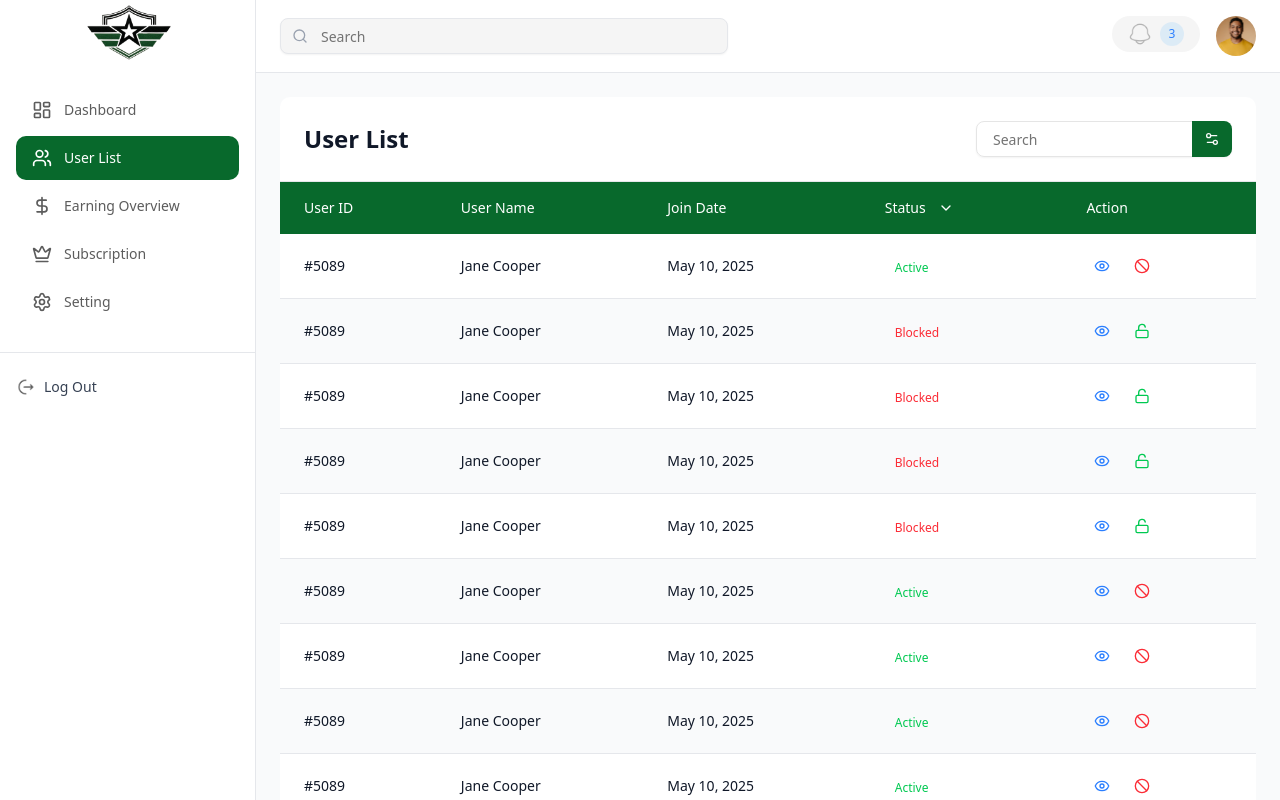
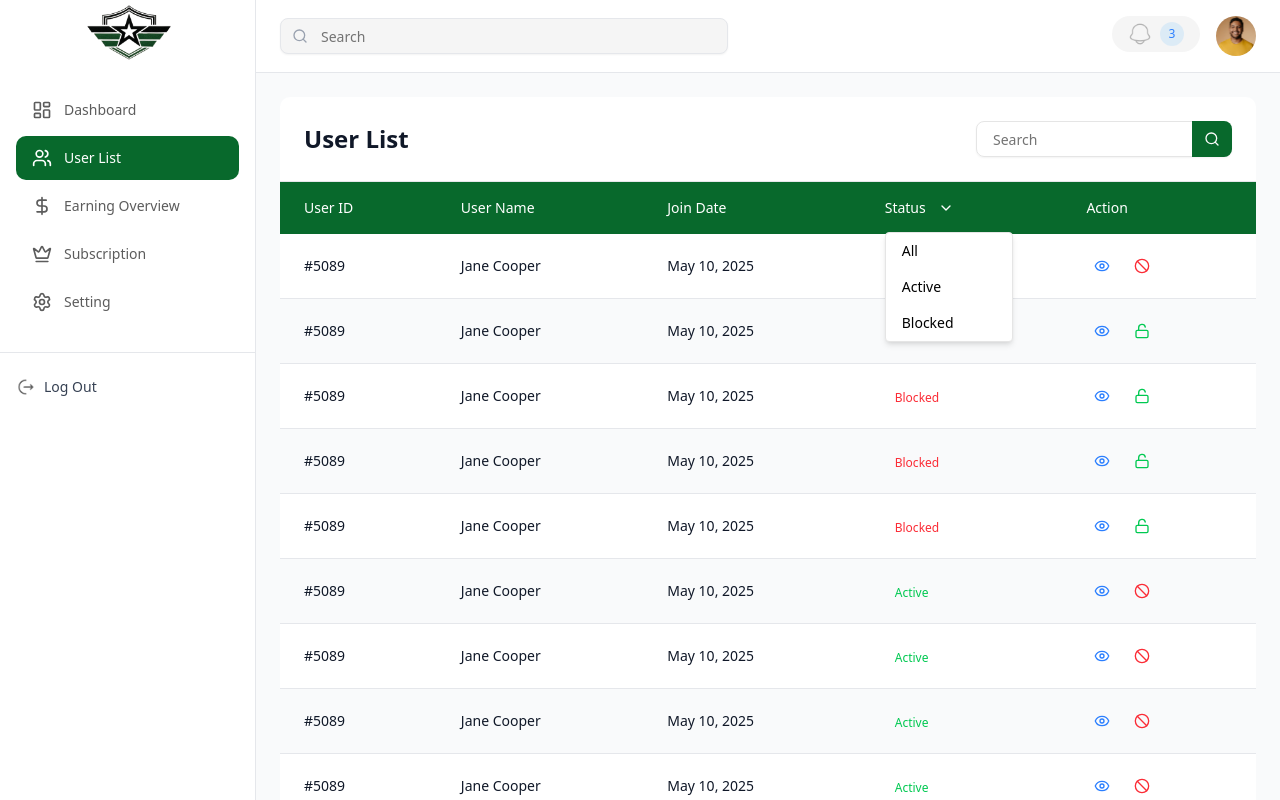
Before and after one commit to CodeBuddy07/ameria-products, a Next.js app: page /dashboard/users in a window 1280 px wide. Both pictures are taken after a click on the button 945 px from the left and 208 px from the top of the page. Built offline with nearby package versions, Linux system fonts and the light colour scheme.

Commit message:
search, filtering and grammer mistake solved

```diff
--- a/app/dashboard/users/_Components/action-buttons.tsx
+++ b/app/dashboard/users/_Components/action-buttons.tsx
@@ -46,7 +46,7 @@ export default function ActionButtons({ status, companyDetails }: ActionButtonsP
 
       <ConfirmationAlert
         title="Are you sure!"
-        description="You want to Delete?"
+        description="Do you want to delete?"
         cancelText="Cancel"
         confirmText="Delete"
         onConfirm={() => console.log('User Deleted')}
--- a/app/dashboard/users/_Components/user-list.tsx
+++ b/app/dashboard/users/_Components/user-list.tsx
@@ -1,7 +1,7 @@
 "use client"
 
 import { useState } from "react"
-import { Settings2 } from "lucide-react"
+import { Search, Settings2 } from "lucide-react"
 import { Button } from "@/components/ui/button"
 import { Input } from "@/components/ui/input"
 import UserTable from "./user-table"
@@ -201,7 +201,7 @@ export default function UserList() {
                 size="sm"
                 className="absolute right-0 top-1/2 -translate-y-1/2 h-9 w-10 p-0 bg-[#08692C] hover:bg-green-700 rounded-s-none"
               >
-                <Settings2 className="h-4 w-4" />
+                <Search className="h-4 w-4" />
               </Button>
             </div>
           </div>
--- a/app/dashboard/users/_Components/user-table.tsx
+++ b/app/dashboard/users/_Components/user-table.tsx
@@ -1,10 +1,76 @@
+// "use client"
+
+// import { ChevronDown } from "lucide-react"
+// import StatusBadge from "./status-badge"
+// import ActionButtons from "./action-buttons"
+// import { Button } from "@/components/ui/button"
+
+
+// type User = {
+//   id: string
+//   name: string
+//   joinDate: string
+//   status: "Active" | "Blocked"
+//   company: {
+//     name: string
+//     email: string
+//     leader: string
+//     subscriptionPlan: string
+//   }
+// }
+
+// interface UserTableProps {
+//   users: User[]
+// }
+
+// export default function UserTable({ users }: UserTableProps) {
+//   return (
+//     <div className="overflow-x-auto">
+//       <table className="w-full">
+//         <thead className="bg-[#08692C] text-white">
+//           <tr>
+//             <th className="px-6 py-2 text-left text-sm font-medium">User ID</th>
+//             <th className="px-6 py-2 text-left text-sm font-medium">User Name</th>
+//             <th className="px-6 py-2 text-left text-sm font-medium">Join Date</th>
+//             <th className="px-6 py-2 text-left text-sm font-medium">
+//               <div className="flex items-center space-x-1">
+//                 <span>Status</span>
+//                 <Button variant="ghost" size="sm" className="h-8 w-8 p-0 rounded-full hover:bg-transparent cursor-pointer">
+//                     <ChevronDown className="h-4 w-4" />
+//                 </Button>
+//               </div>
+//             </th>
+//             <th className="px-6 py-4 text-left text-sm font-medium">Action</th>
+//           </tr>
+//         </thead>
+//         <tbody className="divide-y divide-gray-200">
+//           {users.map((user, index) => (
+//             <tr key={`${user.id}-${index}`} className={index % 2 === 0 ? "bg-white" : "bg-gray-50"}>
+//               <td className="px-6 py-4 text-sm text-gray-900">{user.id}</td>
+//               <td className="px-6 py-4 text-sm text-gray-900">{user.name}</td>
+//               <td className="px-6 py-4 text-sm text-gray-900">{user.joinDate}</td>
+//               <td className="px-6 py-4 ">
+//                 <StatusBadge status={user.status} />
+//               </td>
+//               <td className="px-6 py-4">
+//                 <ActionButtons companyDetails={user.company} status={user.status} />
+//               </td>
+//             </tr>
+//           ))}
+//         </tbody>
+//       </table>
+//     </div>
+//   )
+// }
+
+
 "use client"
 
 import { ChevronDown } from "lucide-react"
 import StatusBadge from "./status-badge"
 import ActionButtons from "./action-buttons"
 import { Button } from "@/components/ui/button"
-
+import { useState } from "react"
 
 type User = {
   id: string
@@ -24,32 +90,64 @@ interface UserTableProps {
 }
 
 export default function UserTable({ users }: UserTableProps) {
+  const [statusFilter, setStatusFilter] = useState<"All" | "Active" | "Blocked">("All")
+  const [dropdownOpen, setDropdownOpen] = useState(false)
+
+  const filteredUsers =
+    statusFilter === "All" ? users : users.filter((user) => user.status === statusFilter)
+
   return (
-    <div className="overflow-x-auto">
+    <div className="overflow-x-auto relative">
       <table className="w-full">
         <thead className="bg-[#08692C] text-white">
           <tr>
             <th className="px-6 py-2 text-left text-sm font-medium">User ID</th>
             <th className="px-6 py-2 text-left text-sm font-medium">User Name</th>
             <th className="px-6 py-2 text-left text-sm font-medium">Join Date</th>
-            <th className="px-6 py-2 text-left text-sm font-medium">
+            <th className="px-6 py-2 text-left text-sm font-medium relative">
               <div className="flex items-center space-x-1">
                 <span>Status</span>
-                <Button variant="ghost" size="sm" className="h-8 w-8 p-0 rounded-full hover:bg-transparent cursor-pointer">
-                    <ChevronDown className="h-4 w-4" />
+                <Button
+                  variant="ghost"
+                  size="sm"
+                  onClick={() => setDropdownOpen(!dropdownOpen)}
+                  className="h-8 w-8 p-0 rounded-full hover:bg-transparent hover:text-green-500 cursor-pointer"
+                >
+                  <ChevronDown className="h-4 w-4 " />
                 </Button>
               </div>
+
+              {/* Dropdown */}
+              {dropdownOpen && (
+                <div className="absolute z-10 mt-2 w-32 bg-white text-black border rounded shadow-md">
+                  {["All", "Active", "Blocked"].map((status) => (
+                    <div
+                      key={status}
+                      onClick={() => {
+                        setStatusFilter(status as any)
+                        setDropdownOpen(false)
+                      }}
+                      className="px-4 py-2 text-sm hover:bg-gray-100 cursor-pointer"
+                    >
+                      {status}
+                    </div>
+                  ))}
+                </div>
+              )}
             </th>
             <th className="px-6 py-4 text-left text-sm font-medium">Action</th>
           </tr>
         </thead>
         <tbody className="divide-y divide-gray-200">
-          {users.map((user, index) => (
-            <tr key={`${user.id}-${index}`} className={index % 2 === 0 ? "bg-white" : "bg-gray-50"}>
+          {filteredUsers.map((user, index) => (
+            <tr
+              key={`${user.id}-${index}`}
+              className={index % 2 === 0 ? "bg-white" : "bg-gray-50"}
+            >
               <td className="px-6 py-4 text-sm text-gray-900">{user.id}</td>
               <td className="px-6 py-4 text-sm text-gray-900">{user.name}</td>
               <td className="px-6 py-4 text-sm text-gray-900">{user.joinDate}</td>
-              <td className="px-6 py-4 ">
+              <td className="px-6 py-4">
                 <StatusBadge status={user.status} />
               </td>
               <td className="px-6 py-4">
```
